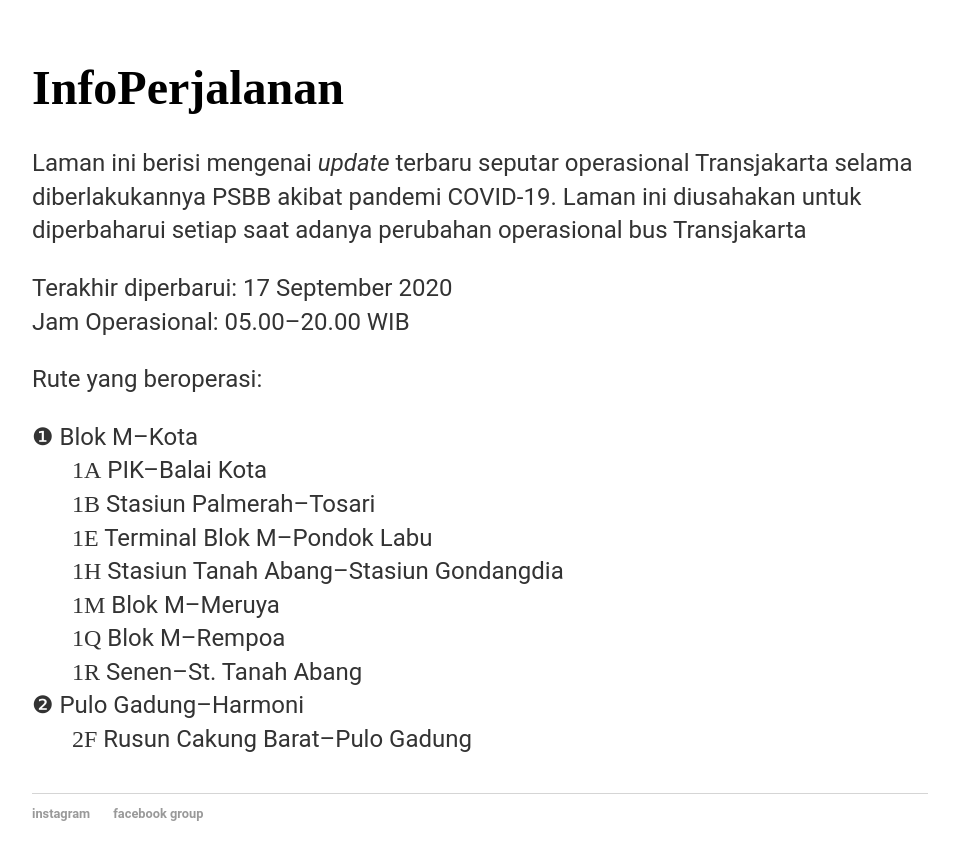
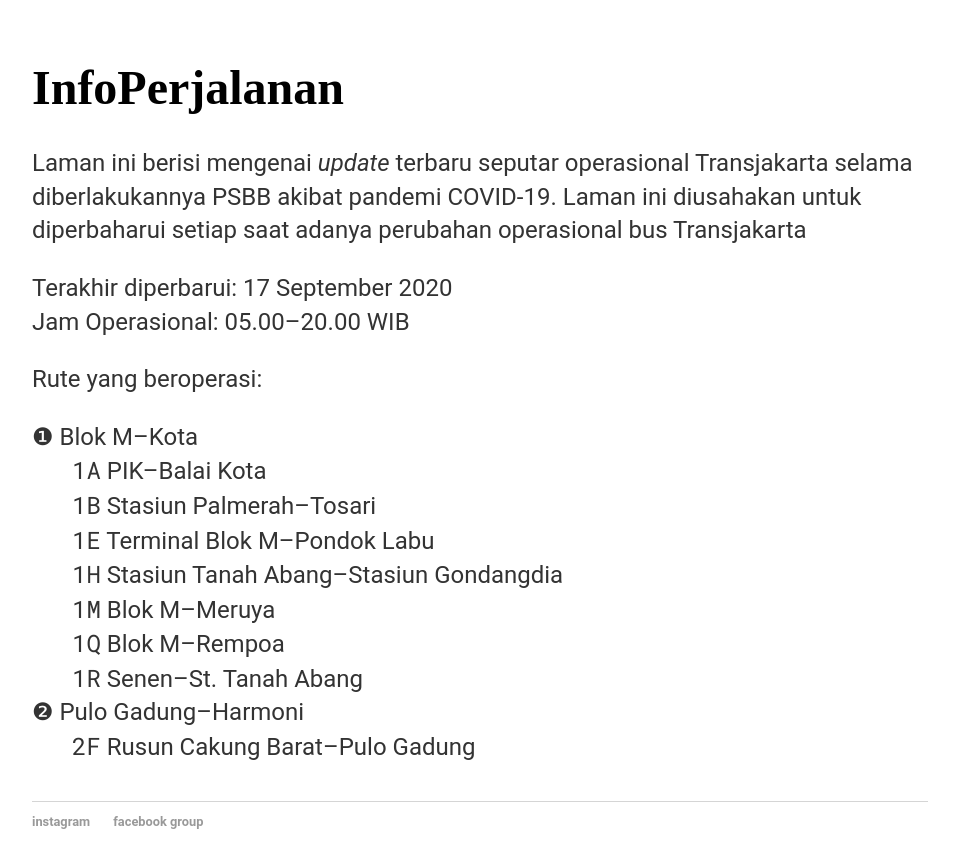
Before and after one commit to jepbusway/InfoPerjalanan2, a Jekyll site: the page built from index.html, in a window 1280 px wide. Shown: the top 868 px of the page, without its empty margins (160-1119 px from the left). Built offline with Jekyll 4.4.1, drawn with Linux system fonts in a browser that asks for light colours.

Commit message:
Update default.html
Updated single-space font

```diff
--- a/_layouts/default.html
+++ b/_layouts/default.html
@@ -6,6 +6,7 @@
 		<link rel="stylesheet" type="text/css" href="css/main.css">
 	</head>
 	<body>
+		<link href='https://fonts.googleapis.com/css?family=Roboto Mono' rel='stylesheet'>
 		<div class="container">
     		{{content}}
 		</div><!-- /.container -->
```
